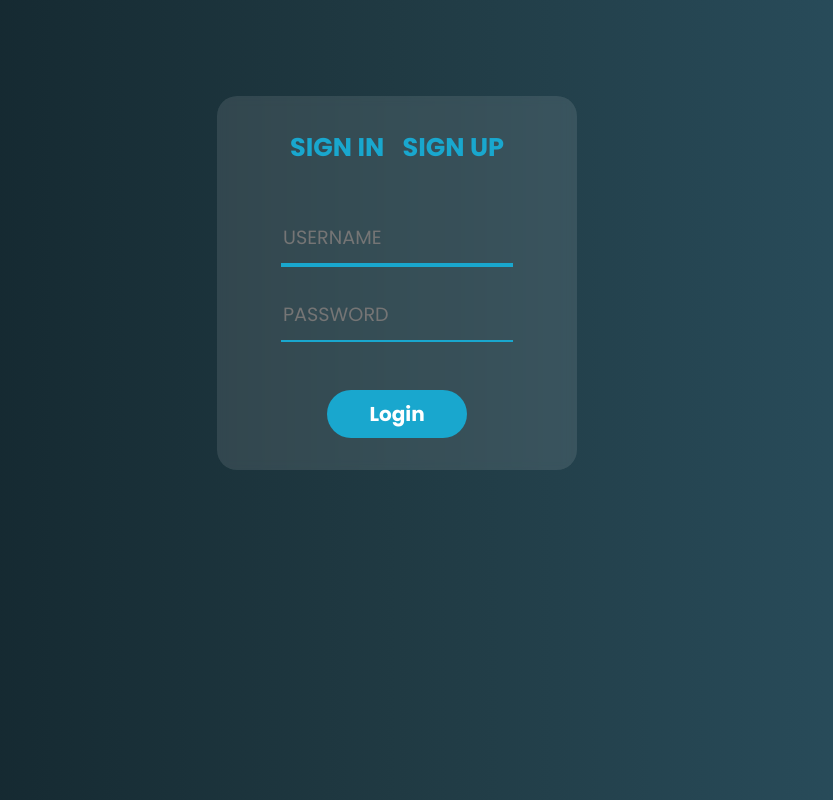
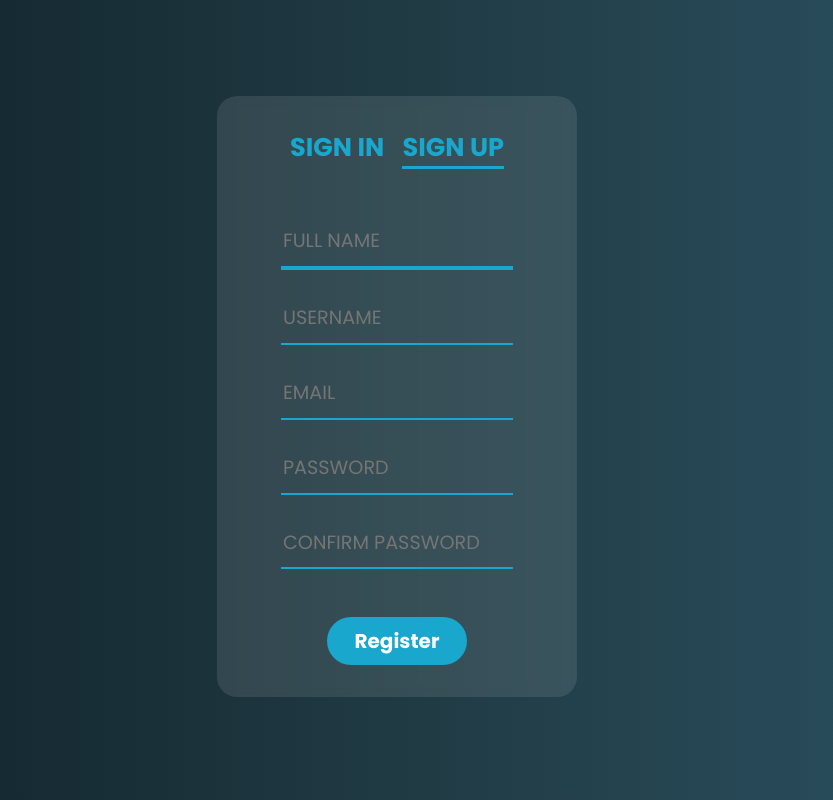
Before and after one commit to ridwanalfarezi/profile-card, a React (Vite) app: page /register in a window 1280 px wide. Shown: the whole page, without its empty margins (243-1076 px from the left). Built offline with nearby package versions, Linux system fonts and the light colour scheme.

Commit message:
routes auth done

```diff
--- a/src/App.jsx
+++ b/src/App.jsx
@@ -1,11 +1,15 @@
 import "bootstrap/dist/css/bootstrap.min.css";
 import "bootstrap/dist/js/bootstrap.bundle.min";
+import {Routes, Route } from "react-router-dom";
 import Login from "./auth/Login";
 import Register from "./auth/Register";
 
 function App() {
   return (
-    <Login />
+    <Routes>
+      <Route path="/login" element={<Login />} />
+      <Route path="/register" element={<Register />} />
+    </Routes>
   );
 }
 
--- a/src/auth/Login.jsx
+++ b/src/auth/Login.jsx
@@ -1,17 +1,17 @@
 import React from "react";
-import { Link } from "react-router-dom";
+import { NavLink } from "react-router-dom";
 
 const Login = () => {
   return (
     <div className="container">
       <form action="" className="d-block">
         <nav className="mb-5 d-flex justify-content-around">
-          <Link to="/login" className="nav-link">
+          <NavLink to="/login" className="nav-link">
             SIGN IN
-          </Link>
-          <Link to="/register" className="nav-link">
+          </NavLink>
+          <NavLink to="/register" className="nav-link">
             SIGN UP
-          </Link>
+          </NavLink>
         </nav>
         <div className="mb-4">
           <input
--- a/src/auth/Register.jsx
+++ b/src/auth/Register.jsx
@@ -1,22 +1,63 @@
 import React from "react";
-import { Link } from "react-router-dom";
+import { NavLink } from "react-router-dom";
 
-const Login = () => {
+const Register = () => {
   return (
+    <div className="container">
       <form action="" className="d-block">
         <nav className="mb-5 d-flex justify-content-around">
-        <Link to="/login" className="nav-link">SIGN IN</Link>
-        <Link to="/register" className="nav-link">SIGN UP</Link>
+          <NavLink to="/login" className="nav-link">
+            SIGN IN
+          </NavLink>
+          <NavLink to="/register" className="nav-link">
+            SIGN UP
+          </NavLink>
         </nav>
         <div className="mb-4">
-        <input type="text" placeholder="USERNAME" className="input" required autoFocus/>
+          <input
+            type="text"
+            placeholder="FULL NAME"
+            className="input"
+            required
+            autoFocus
+          />
+        </div>
+        <div className="mb-4">
+          <input
+            type="text"
+            placeholder="USERNAME"
+            className="input"
+            required
+          />
+        </div>
+        <div className="mb-4">
+          <input type="email" placeholder="EMAIL" className="input" required />
+        </div>
+        <div className="mb-4">
+          <input
+            type="password"
+            placeholder="PASSWORD"
+            className="input"
+            required
+          />
         </div>
         <div className="mb-5">
-        <input type="password" placeholder="PASSWORD" className="input" required/>
+          <input
+            type="password"
+            placeholder="CONFIRM PASSWORD"
+            className="input"
+            required
+          />
         </div>
-      <button className="btn btn-lg button fw-bold d-block mx-auto rounded-pill">Login</button>
+        <button
+          type="submit"
+          className="btn btn-lg button fw-bold d-block mx-auto rounded-pill"
+        >
+          Register
+        </button>
       </form>
+    </div>
   );
 };
 
-export default Login;
+export default Register;
--- a/src/main.jsx
+++ b/src/main.jsx
@@ -2,14 +2,14 @@ import React from "react";
 import ReactDOM from "react-dom/client";
 import "bootstrap/dist/css/bootstrap.min.css";
 import "bootstrap/dist/js/bootstrap.bundle.min";
-import { BrowserRouter as Router } from "react-router-dom";
+import { BrowserRouter } from "react-router-dom";
 import App from "./App";
 import "./index.css";
 
 ReactDOM.createRoot(document.getElementById("root")).render(
   <React.StrictMode>
-    <Router>
+    <BrowserRouter>
       <App />
-    </Router>
+    </BrowserRouter>
   </React.StrictMode>
 );
```
Lines whose indentation alone changed are shown as unchanged.
